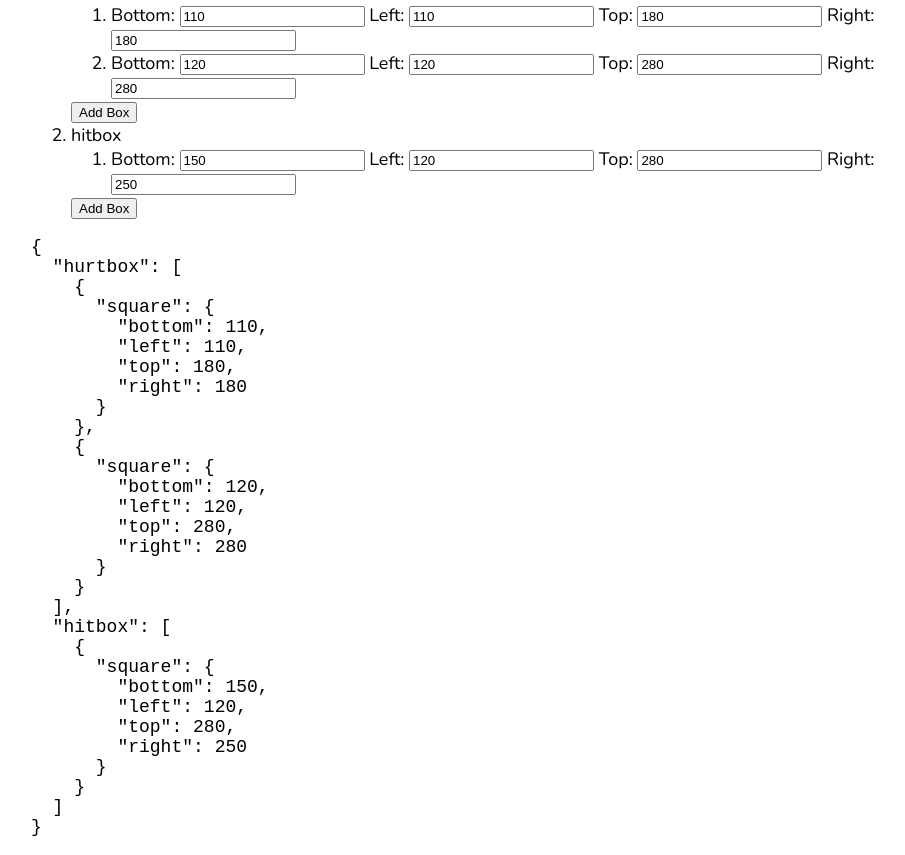
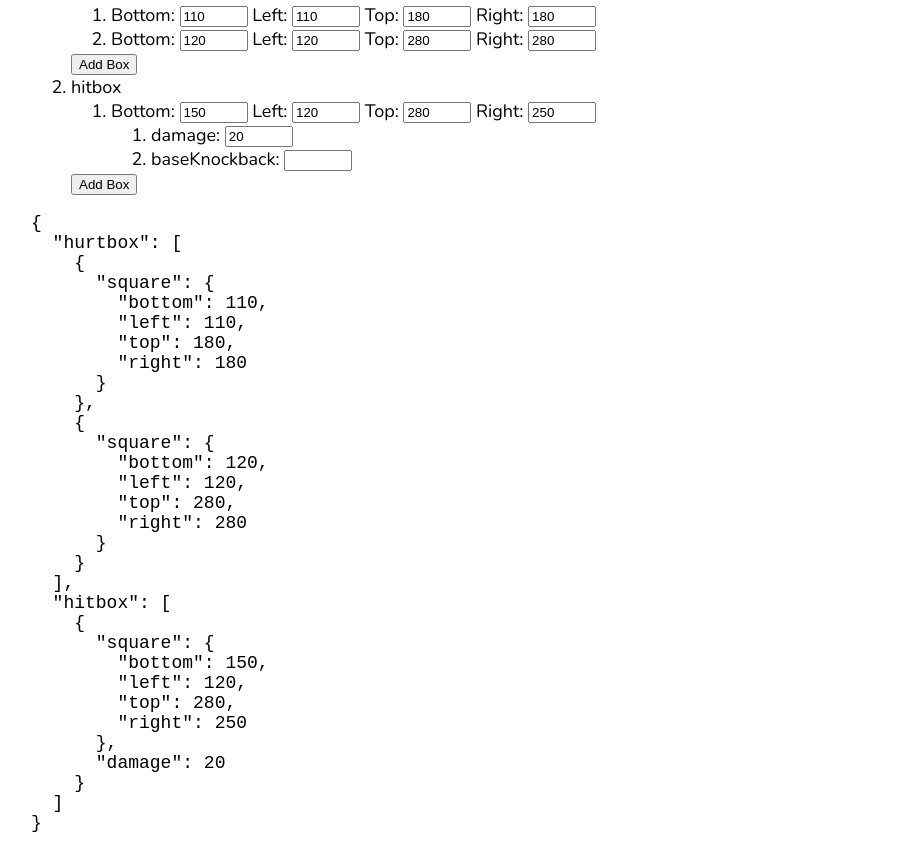
Before and after one commit to pdaulby/hitboxes, an Angular app: page /frame in a window 1280 px wide. Shown: the part 807-1662 px from the top of the page, without its empty margins (97-1002 px from the left). Built offline with nearby package versions, Linux system fonts and the light colour scheme.

Commit message:
add very dodgy and not type safe way of adding numerical values to hitbox

```diff
--- a/src/app/box-details/box-details.component.css
+++ b/src/app/box-details/box-details.component.css
@@ -1 +1,4 @@
-/* No CSS *//*# sourceMappingURL=box-details.component.css.map */
+input {
+  width: 60px;
+}
+/*# sourceMappingURL=box-details.component.css.map */
--- a/src/app/box-details/box-details.component.html
+++ b/src/app/box-details/box-details.component.html
@@ -3,4 +3,9 @@
   Left: <input type="number" [(ngModel)]="box.square.left" (ngModelChange)="redraw()">
   Top: <input type="number" [(ngModel)]="box.square.top" (ngModelChange)="redraw()">
   Right: <input type="number" [(ngModel)]="box.square.right" (ngModelChange)="redraw()">
+  <div *ngIf="boxType.numbers">
+    <ol><li *ngFor="let numberName of boxType.numbers">
+      {{ numberName }}: <input type="number" [(ngModel)]="box[numberName]">
+    </li></ol>
+  </div>
 </div>
--- a/src/app/box-details/box-details.component.scss
+++ b/src/app/box-details/box-details.component.scss
@@ -0,0 +1,3 @@
+input {
+  width: 60px;//probably use a % of the text size
+}
--- a/src/app/box-details/box-details.component.ts
+++ b/src/app/box-details/box-details.component.ts
@@ -1,5 +1,5 @@
 import { Component, OnInit, Input } from '@angular/core';
-import Box from 'src/types/box';
+import Box, { BoxDefinition } from 'src/types/box';
 
 @Component({
   selector: 'app-box-details',
@@ -8,6 +8,7 @@ import Box from 'src/types/box';
 })
 export class BoxDetailsComponent implements OnInit {
   @Input() box: Box;
+  @Input() boxType: BoxDefinition;
   @Input() redraw: () => void;
 
   constructor() { }
--- a/src/app/frame/frame.component.html
+++ b/src/app/frame/frame.component.html
@@ -6,7 +6,7 @@
 <ol><li *ngFor="let boxType of boxTypes">
   {{boxType.name}}
   <ol><li *ngFor="let box of boxes[boxType.name]">
-    <app-box-details [box]="box" [redraw]="getRedraw()"></app-box-details>
+    <app-box-details [box]="box" [boxType]="boxType" [redraw]="getRedraw()"></app-box-details>
   </li></ol>
   <button (click)="addBox(boxType.name)">Add Box</button>
 </li></ol>
--- a/src/app/frame/frame.component.ts
+++ b/src/app/frame/frame.component.ts
@@ -11,8 +11,8 @@ export class FrameComponent implements OnInit {
   constructor() { }
 
   boxTypes: BoxDefinition[] = [
-    {name: "hurtbox", color: "green", numbers: []},
-    {name: "hitbox", color: "red", numbers: ["damage"]},
+    {name: "hurtbox", color: "green"},
+    {name: "hitbox", color: "red", numbers: ["damage", "baseKnockback"]},
   ]
 
   imageUrl: string = "https://i.imgur.com/im8dAFe.jpeg";
@@ -41,13 +41,13 @@ export class FrameComponent implements OnInit {
   ngOnInit(): void {
     this.boxes.add("hurtbox", {square: {bottom: 110, left: 110, top: 180, right: 180 }});
     this.boxes.add("hurtbox", {square: {bottom: 120, left: 120, top: 280, right: 280 }});
-    this.boxes.add("hitbox", {square: {bottom: 150, left: 120, top: 280, right: 250 }});
+    this.boxes.add("hitbox", {square: {bottom: 150, left: 120, top: 280, right: 250 }, damage: 20});
     this.redraw(this.boxes);
   }
 
   addBox(name: string) {
     this.boxes.add(name, {square: {bottom: 10, left: 10, top: 10, right: 10 }})
-    this.redraw(this.boxes);
+    this.redraw(this.boxes);//TODO should probably not do this
   }
 
 
--- a/src/types/Box.ts
+++ b/src/types/Box.ts
@@ -1,16 +1,17 @@
-export default interface Box {
+export default interface Box{
   square: {
     bottom: number,
     left: number,
     top: number,
     right: number
-  }
+  };
+  [x: string]: any
 }
 
 export interface BoxDefinition {
   name: string;
   color: string;
-  numbers: string[];
+  numbers?: string[];
 }
 
 export class Boxes {
```
Also changed, not shown: 1 other file (tests, documents, lock files or other folders).
